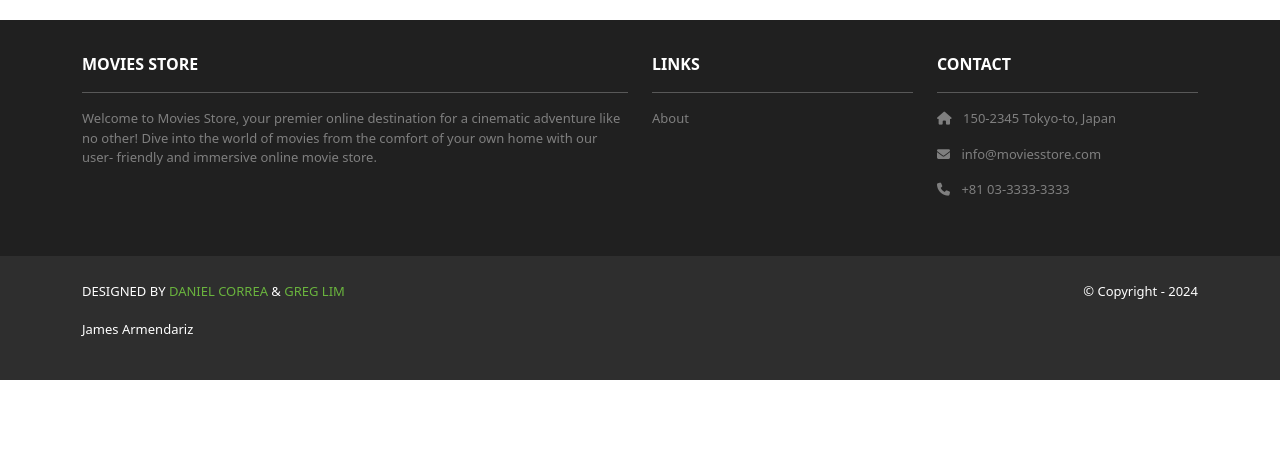
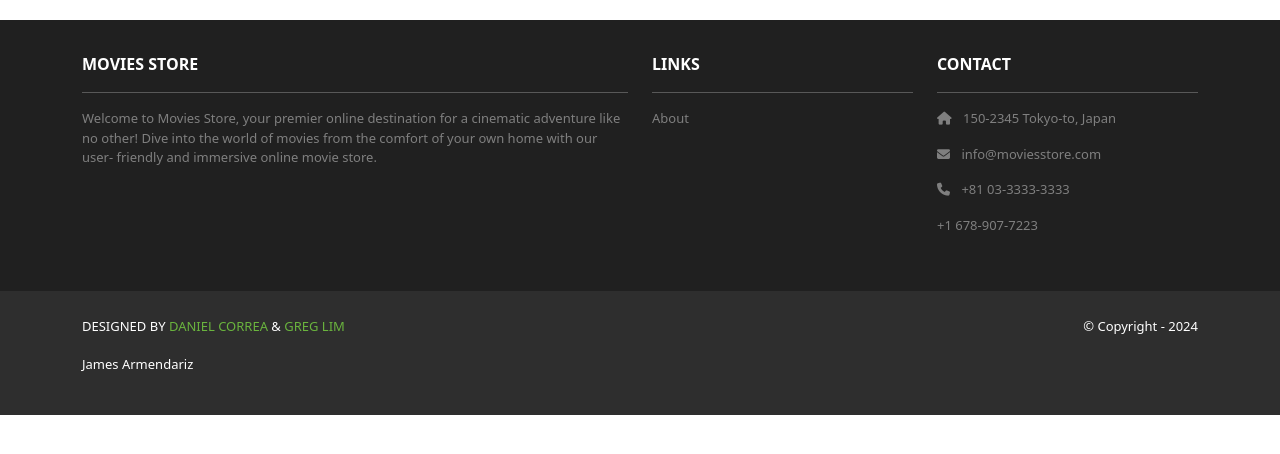
Before and after one commit to james-armendariz/moviesstore, a Django app: template cart/templates/cart/index.html in a window 1280 px wide. Shown: the part 309-763 px from the top of the page. Run offline with Django 5.2, Linux system fonts and the light colour scheme; the template is opened without the code that fills it, so the values that code supplies are empty; some libraries are stand-ins or nearby versions.

Commit message:
added phone number

```diff
--- a/moviesstore/templates/base.html
+++ b/moviesstore/templates/base.html
@@ -95,6 +95,9 @@
             <p><i class="fas fa-phone me-2"></i>
               +81 03-3333-3333
             </p>
+            <p>
+              +1 678-907-7223
+            </p>
           </div>
         </div>
       </div>
```
Also changed, not shown: 2 other files.
